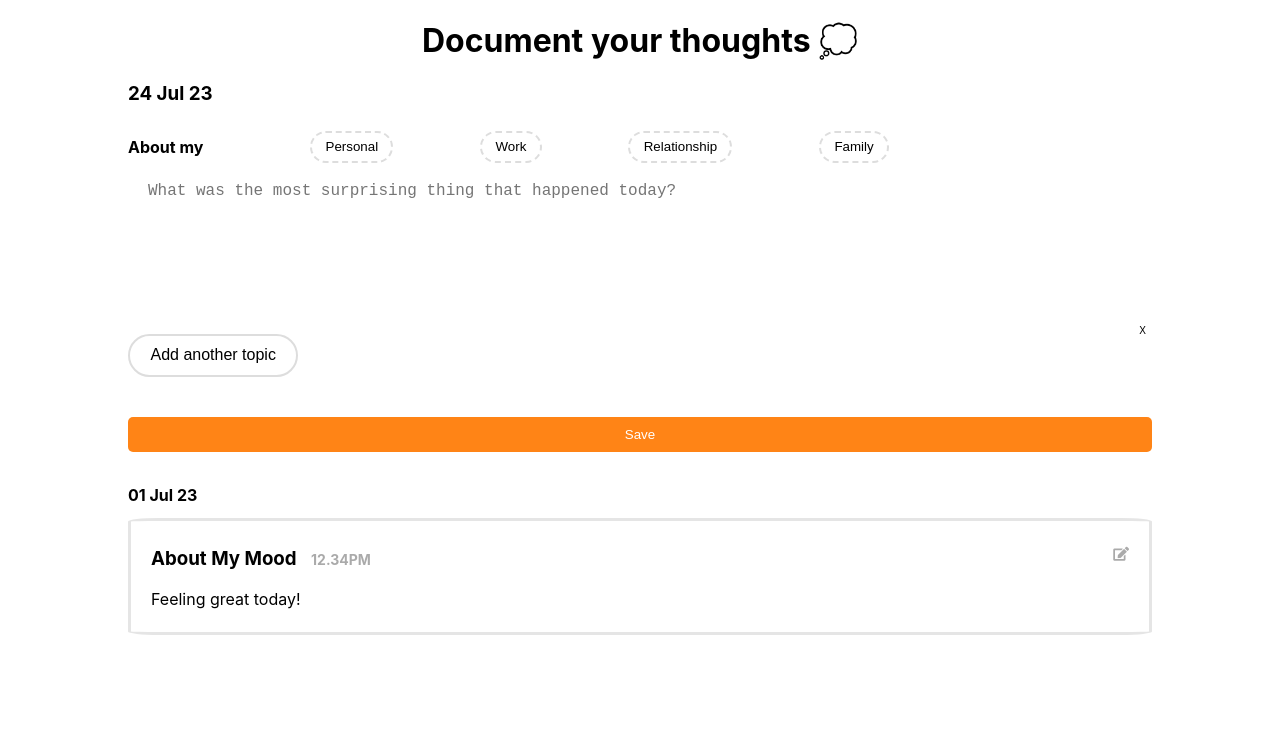
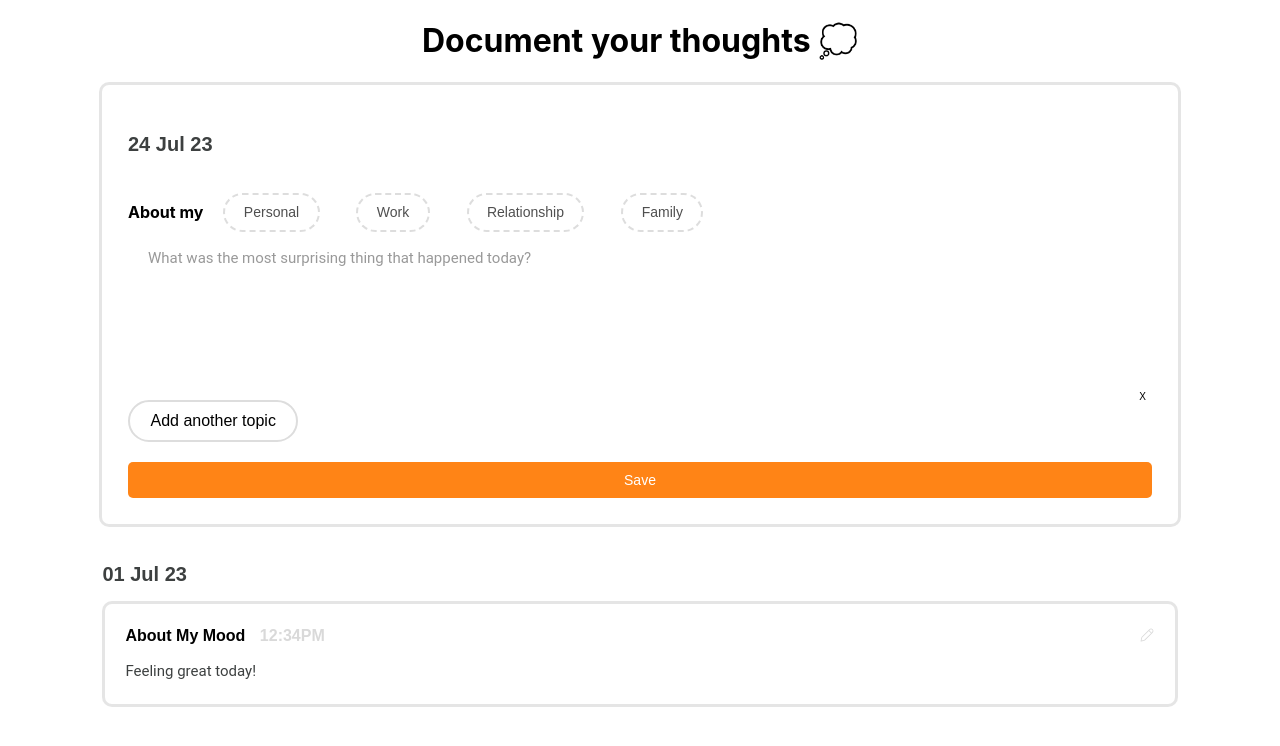
Before and after one commit to safespaceproduct/ssjournal_frontend, a React (Create React App) app: page /ssjournal_frontend/users/1 in a window 1280 px wide. Shown: the top 746 px of the page. Built offline with nearby package versions, Linux system fonts and the light colour scheme; no server answers.

Commit message:
combined css

```diff
--- a/package.json
+++ b/package.json
@@ -42,6 +42,7 @@
     ]
   },
   "devDependencies": {
+    "@iconify/react": "^4.1.1",
     "gh-pages": "^5.0.0"
   }
 }
--- a/public/index.html
+++ b/public/index.html
@@ -2,7 +2,10 @@
 <html lang="en">
   <head>
     <meta charset="utf-8" />
-    <link rel="icon" href="favicon.ico" />
+    <link
+      rel="icon"
+      href="http://localhost:3000/ssjournal_frontend/favicon.ico"
+    />
     <meta name="viewport" content="width=device-width, initial-scale=1" />
     <meta name="theme-color" content="#000000" />
     <meta
--- a/src/App.css
+++ b/src/App.css
@@ -5,9 +5,12 @@
 }
 
 .journal-app {
-  /* border : red solid 1px;  */
   display: block;
   min-width: 500px;
+}
+
+.journal-box {
+  margin-top: 3%;
 }
 
 h1 {
@@ -18,35 +21,56 @@ h2 {
   font-size: 1rem;
 }
 
+h3 {
+  font-family: "montserrat", sans-serif;
+  font-size: 16px;
+  font-weight: 600;
+}
+
+.date {
+  color: var(--grayscale-gray-1, #3d4040);
+  font-family: "Montserrat", sans-serif;
+  font-size: 20px;
+  font-weight: 600;
+  line-height: 140%;
+}
+
 .journal-entry {
   margin: 0 auto;
-  /* border : red solid 1px; */
+  padding: 2% 2%;
   width: 80%;
+}
+
+@media (min-width: 600px) {
+  .journal-entry {
+    border-radius: 10px;
+    border-style: solid;
+    border-color: rgba(0, 0, 0, 0.1);
+  }
 }
 
 .journal-header {
   display: flex;
-  /* justify-content: space-between; */
   align-items: center;
 }
 
 .topic-buttons {
   padding-left: 20px;
   display: flex;
-  justify-content: flex-end;
-  /* border : purple solid 1px; */
-  width: 65%;
+  width: 45%;
 }
 
 .topic-buttons button {
-  margin-left: auto;
-  border: green solid 1px;
+  color: var(--gray-2, #4f4f4f);
+  font-family: "montserrat", sans-serif;
+  font-size: 14px;
+  font-weight: 500;
   border-radius: 50px;
-  padding: 1% 2%;
+  padding: 2% 4%;
   background-color: white;
   border: 2px solid #ddd;
-  /* margin: 0 10px; */
   border-style: dashed;
+  margin-right: 8%;
 }
 
 .topic-buttons button:hover {
@@ -69,19 +93,35 @@ h2 {
 
 .topic-buttons button.more.active {
   border-radius: 50px;
-  padding: 1% 2%;
+  padding: 2% 4%;
   background-color: white;
   border: 2px solid #ddd;
   /* margin: 0 10px; */
   color: black;
   cursor: pointer;
   margin-right: 60%;
+  justify-self: flex-start;
+}
+
+.topic-buttons button.more.active:hover {
+  border-radius: 50px;
+  padding: 2% 4%;
+  background-color: #ddd;
+  border: 2px solid #ddd;
+  color: black;
+  cursor: pointer;
+  margin-right: 60%;
+  justify-self: flex-start;
 }
 
 .journal-text {
   width: 100%;
   height: 150px;
-  font-size: 16px;
+  color: var(--grayscale-gray-1, #3d4040);
+  font-family: "roboto", sans-serif;
+  font-size: 15px;
+  line-height: 140%;
+  font-weight: 400;
   padding: 12px 20px;
   box-sizing: border-box;
   border: 0px solid #ddd;
@@ -91,9 +131,27 @@ h2 {
   white-space: pre-wrap; /* preserve newlines and wrap at spaces */
 }
 
+.journal-text::placeholder {
+  font-family: "Roboto", sans-serif;
+  font-style: normal;
+  font-weight: 400;
+  color: var(--grayscale-gray-2, #999);
+  font-size: 15px;
+}
+
+
 .delete-journal {
   background: transparent;
   color: black;
+  border: none;
+  float: right; /* Position to the right of the box */
+  font-size: 10px;
+  cursor: pointer;
+}
+
+.delete-journal:hover {
+  background: transparent;
+  color: rgb(219, 63, 63);
   border: none;
   float: right; /* Position to the right of the box */
   font-size: 10px;
@@ -170,12 +228,14 @@ h2 {
 
 .save-button {
   background-color: #ff8416;
+  width: 100%;
   color: #fff;
-  padding: 10px 45%;
+  font-family: "montserrat", sans-serif;
+  font-size: 14px;
+  padding: 10px;
   border: none;
   border-radius: 5px;
   cursor: pointer;
-  width: 100%;
   margin-top: 0px;
 }
 
@@ -183,7 +243,7 @@ h2 {
   margin: 0 auto;
   padding-top: 20px;
   background-color: #fff;
-  width: 80%;
+  width: 84%;
 }
 
 .log-item {
@@ -194,20 +254,29 @@ h2 {
   padding-top: 7px;
   padding-bottom: 7px;
   background-color: #fff;
-  border-radius: 5px;
+  border-radius: 10px;
   border-style: solid;
-  border-radius: 3%;
   border-color: rgba(0, 0, 0, 0.1);
+  margin-bottom: 1%;
 }
 
 .timeStyle {
-  font-size: 14px;
-  color: #aaa;
+  font-style: montserrat, sans-serif;
+  color: var(--grayscale-gray-3, #d9d9d9);
+  font-size: 16px;
   margin-left: 10px;
 }
 
 .timeStyle i {
   cursor: pointer;
+}
+
+.log-text {
+  color: var(--grayscale-gray-1, #3d4040);
+  font-family: "roboto", sans-serif;
+  font-size: 15px;
+  line-height: 140%;
+  font-weight: 400;
 }
 
 p {
@@ -228,7 +297,7 @@ p {
 }
 
 .entry-saved-message span {
-  font-family: Montserrat;
+  font-family: "montserrat", sans-serif;
   font-size: 16px;
   font-weight: 500;
   line-height: 20px;
--- a/src/components/GroupLogs.jsx
+++ b/src/components/GroupLogs.jsx
@@ -1,7 +1,12 @@
 import { getTime } from "./utils";
 import { CheckOne } from "@icon-park/react";
+import { Icon } from "@iconify/react";
 
 const GroupLogs = ({ group, date, showEntrySaved }) => {
+  const handleEdit = (entryId) => {
+    // Add your edit logic here
+    console.log("Editing entry with id ${entryId}");
+  };
   return (
     <div>
       <h2 className="journal-entry-box-header">
@@ -20,7 +25,12 @@ const GroupLogs = ({ group, date, showEntrySaved }) => {
               About My {entry.category}{" "}
               <span className="timeStyle">
                 {getTime(entry.date_created)}
-                <i className="fas fa-edit" style={{ float: "right" }}></i>
+                <Icon
+                  className="fas fa-edit"
+                  icon="fluent:edit-20-regular"
+                  style={{ float: "right", cursor: "pointer" }}
+                  onClick={() => handleEdit(entry)}
+                />{" "}
               </span>
             </h3>
             <p className="log-text">{entry.text}</p>
--- a/src/components/JournalEntry.jsx
+++ b/src/components/JournalEntry.jsx
@@ -83,8 +83,7 @@ const JournalEntry = () => {
                 {box.element}
                 <button
                   className="delete-journal"
-                  onClick={() => deleteJournal(box.id)}
-                >
+                  onClick={() => deleteJournal(box.id)}>
                   X
                 </button>{" "}
               </div>
@@ -93,20 +92,19 @@ const JournalEntry = () => {
               Add another topic
             </button>
             <br />
-            <br />
-
             <button className="save-button" onClick={saveJournal}>
               Save
             </button>
           </div>
         )}
+        {/* Render the JournalLog component only if shouldRenderJournalLog is true*/}
+        {shouldRenderJournalLog && (
+          <div>
+            <JournalLog user_id={user_id} showEntrySaved={!showJournalEntry} />
+          </div>
+        )}
       </div>
-      {/* Render the JournalLog component only if shouldRenderJournalLog is true*/}
-      {shouldRenderJournalLog && (
-        <div>
-          <JournalLog user_id={user_id} showEntrySaved={!showJournalEntry} />
-        </div>
-      )}
+
 
       {/* Render the delete confirmation modal if showDeleteModal is true*/}
       {showDeleteModal && (
--- a/src/components/utils.js
+++ b/src/components/utils.js
@@ -27,5 +27,5 @@ export const getTime = (dateString) => {
   const ampm = hours >= 12 ? "PM" : "AM";
   const formattedHours = hours % 12 || 12;
   const formattedMinutes = String(minutes).padStart(2, "0");
-  return `${formattedHours}.${formattedMinutes}${ampm}`;
+  return `${formattedHours}:${formattedMinutes}${ampm}`;
 };
```
Also changed, not shown: 1 other file (tests, documents, lock files or other folders).
